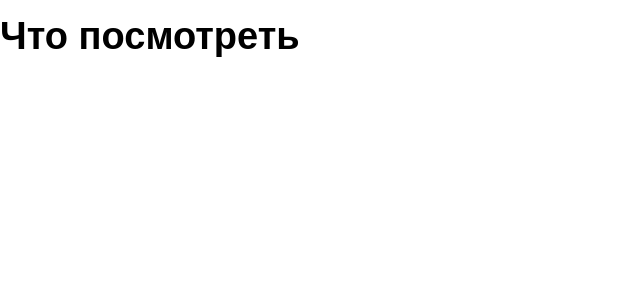
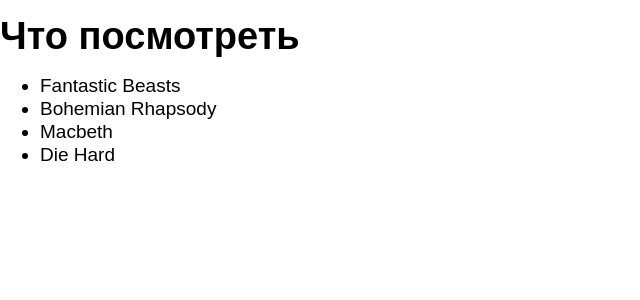
Before and after one commit to KoryakinaSvetlana/477401-what-to-watch-2, a React app: page / in a window 1280 px wide. Shown: the top 300 px of the page, without its empty margins (0-640 px from the left). Built offline with nearby package versions, Linux system fonts and the light colour scheme.

Commit message:
props in component

```diff
--- a/package.json
+++ b/package.json
@@ -25,6 +25,7 @@
     "node": "10"
   },
   "dependencies": {
+    "prop-types": "15.7.2",
     "react": "16.10.2",
     "react-dom": "16.10.2"
   }
--- a/src/components/app.jsx
+++ b/src/components/app.jsx
@@ -1,5 +1,19 @@
 import React from "react";
+import PropTypes from 'prop-types';
 
-const App = () => <h1>Что посмотреть</h1>;
+const App = ({films}) => (
+  <section>
+    <h1>Что посмотреть</h1>
+    <ul>
+      {films.map((film, i) => (
+        <li key={i}>{film}</li>
+      ))}
+    </ul>
+  </section>
+);
+
+App.propTypes = {
+  films: PropTypes.arrayOf(PropTypes.string),
+};
 
 export default App;
--- a/src/index.js
+++ b/src/index.js
@@ -2,7 +2,9 @@
 import ReactDOM from "react-dom";
 import App from "./components/app.jsx";
 
+const films = [`Fantastic Beasts`, `Bohemian Rhapsody`, `Macbeth`, `Die Hard`];
+
 ReactDOM.render(
-    <App />,
+    <App films={films}/>,
     document.getElementById(`root`)
 );
```
